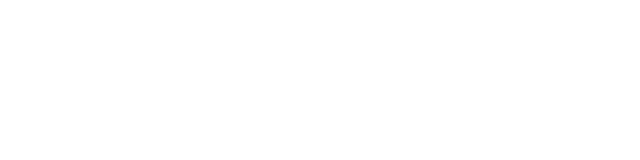
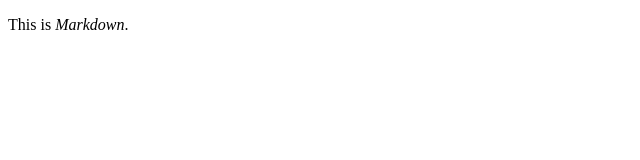
Before and after one commit to muzhaqi16/markdown-editor, a React (Create React App) app: page / in a window 1280 px wide. Shown: the top 160 px of the page, without its empty margins (0-640 px from the left). Built offline with nearby package versions, Linux system fonts and the light colour scheme.

Commit message:
create the basic components and test out marked.js

```diff
--- a/package.json
+++ b/package.json
@@ -3,6 +3,7 @@
   "version": "0.1.0",
   "private": true,
   "dependencies": {
+    "marked": "^1.1.0",
     "react": "^16.13.1",
     "react-dom": "^16.13.1",
     "react-scripts": "3.4.1"
--- a/src/App.js
+++ b/src/App.js
@@ -1,9 +1,12 @@
 import React from 'react';
+import marked from 'marked';
 function App() {
+  const getMarkdownText = () => {
+    var rawMarkup = marked('This is _Markdown_.', { sanitize: true });
+    return { __html: rawMarkup };
+  }
   return (
-    <div className="App">
-
-    </div>
+    <div dangerouslySetInnerHTML={getMarkdownText()} />
   );
 }
 
```
Also changed, not shown: src/components/InputPanel/InputPanel.js (added, +11 -0 lines), src/components/PreviewPanel/PreviewPanel.js (added, +11 -0 lines), 2 other files (tests, documents, lock files or other folders).
